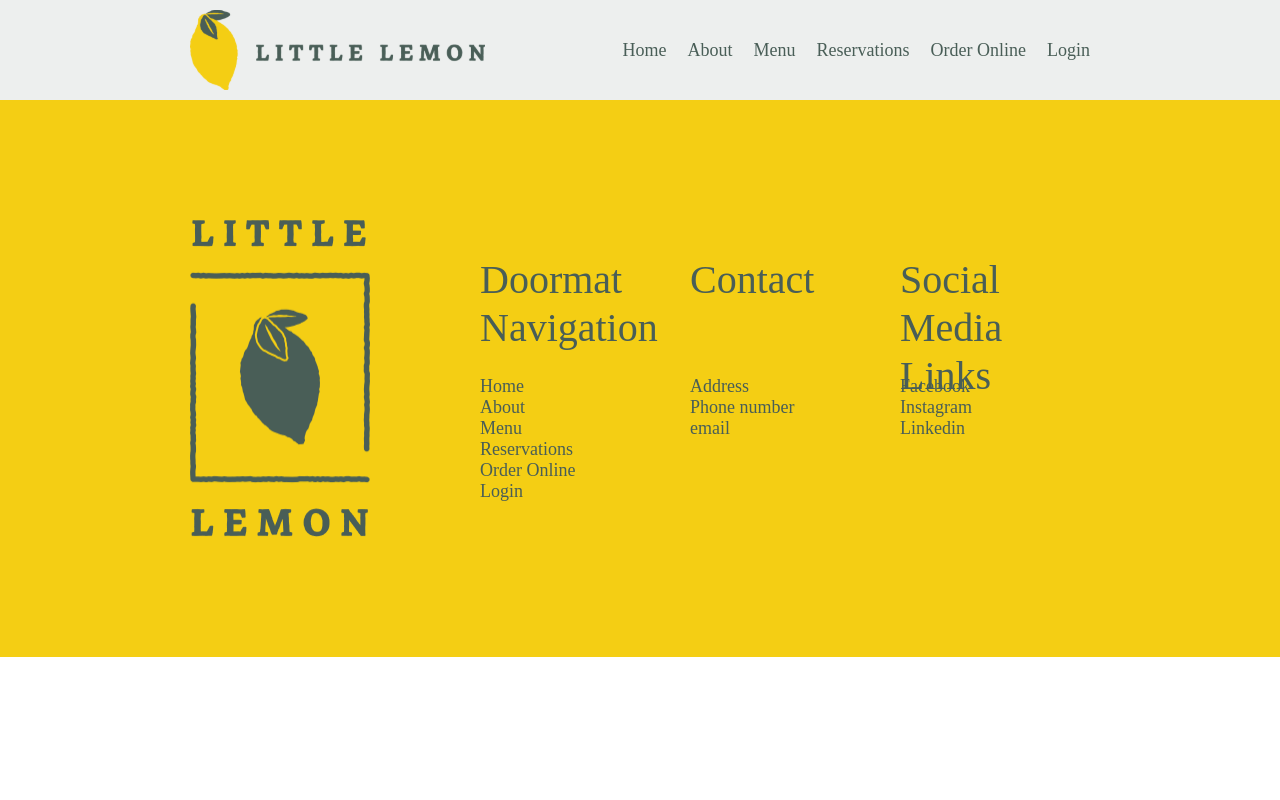
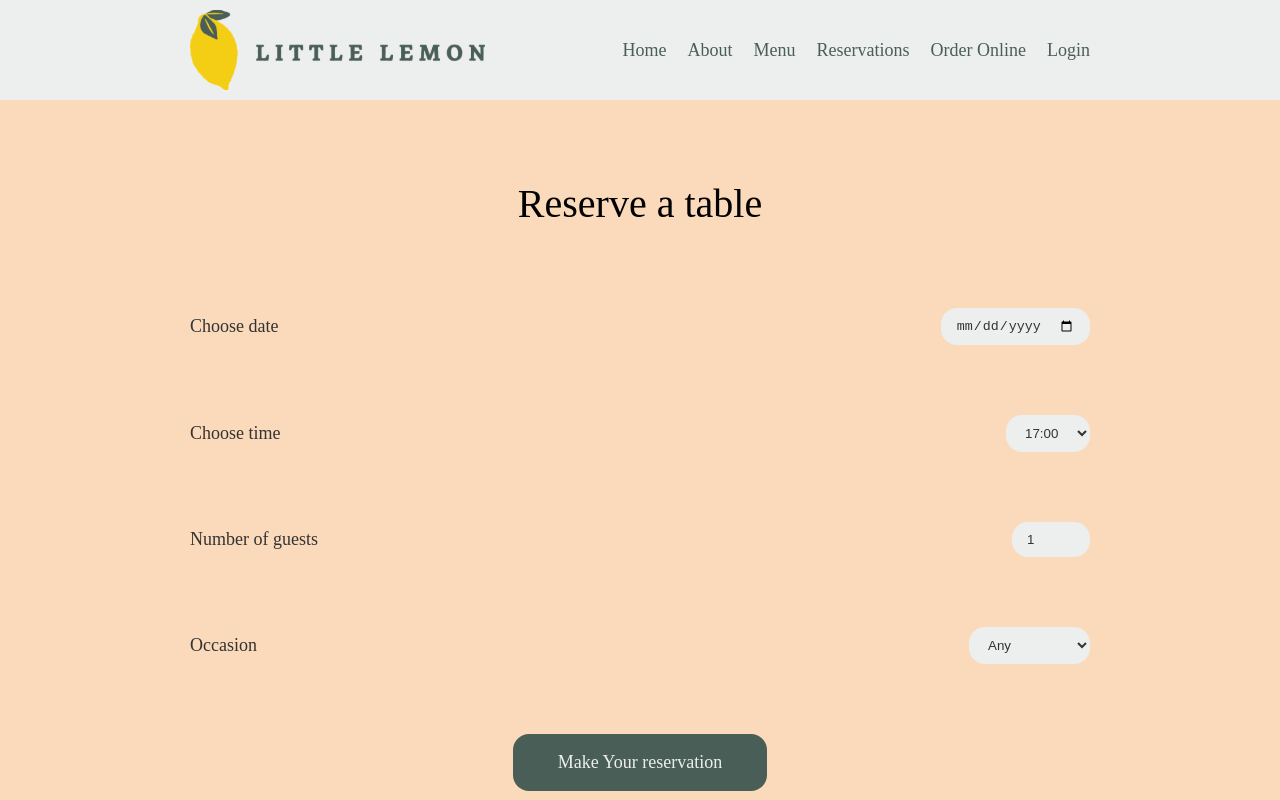
Before and after one commit to felipeinoue/meta_capstone_m1_2, a React (Create React App) app: page /bookingpage in a window 1280 px wide. Shown: the top 800 px of the page. Built offline with nearby package versions, Linux system fonts and the light colour scheme; a web font is replaced by a local one.

Commit message:
before lifting up state to use formData in the main component

```diff
--- a/public/index.html
+++ b/public/index.html
@@ -19,6 +19,7 @@
     <link rel="preconnect" href="https://fonts.gstatic.com" crossorigin>
     <link href="https://fonts.googleapis.com/css2?family=Markazi+Text:wght@400..700&display=swap" rel="stylesheet">
     <link rel="manifest" href="%PUBLIC_URL%/manifest.json" />
+    <script src="https://raw.githubusercontent.com/courseraap/capstone/main/api.js"></script>
     <!--
       Notice the use of %PUBLIC_URL% in the tags above.
       It will be replaced with the URL of the `public` folder during the build.
--- a/src/App.js
+++ b/src/App.js
@@ -3,7 +3,7 @@ import './App.css';
 import Footer from './components/Footer';
 import Header from './components/Header';
 import Homepage from './components/Homepage';
-import Bookingpage from './components/Bookingpage';
+import BookingPage from './components/Bookingpage';
 
 function App() {
   return (
@@ -11,7 +11,7 @@ function App() {
       <Header />
       <Routes>
         <Route path="/" element={<Homepage />} />
-        <Route path="/reservations" element={<Bookingpage />} />
+        <Route path="/bookingpage" element={<BookingPage />} />
       </Routes>
       <Footer />
     </>
--- /dev/null
+++ b/src/api.js
@@ -0,0 +1,27 @@
+const seededRandom = function (seed) {
+  var m = 2**35 - 31;
+  var a = 185852;
+  var s = seed % m;
+  return function () {
+      return (s = s * a % m) / m;
+  };
+}
+
+export const fetchAPI = function(date) {
+  let result = [];
+  let random = seededRandom(date.getDate());
+
+  for(let i = 17; i <= 23; i++) {
+      if(random() < 0.5) {
+          result.push(i + ':00');
+      }
+      if(random() < 0.5) {
+          result.push(i + ':30');
+      }
+  }
+  return result;
+};
+
+export const submitAPI = function(formData) {
+  return true;
+};
--- /dev/null
+++ b/src/components/BookingForm.js
@@ -0,0 +1,75 @@
+// import './App.css';
+
+import { useState } from "react";
+
+
+function BookingForm({
+  availableTimes,
+  updateTimes,
+  // formFields,
+}) {
+  const [date, setDate] = useState("")
+  const [time, setTime] = useState("")
+  const [guests, setGuests] = useState(1)
+  const [occasion, setOccasion] = useState("Any")
+
+  const handleDateChange = (e) => {
+    const selectedDate = e.target.value
+    setDate(selectedDate)
+    updateTimes(new Date(selectedDate))
+  }
+
+  return (
+    <form className="BookingForm">
+      <div className="section">
+        <label className="lead-text" htmlFor="res-date">Choose date</label>
+        <input
+          type="date"
+          id="res-date"
+          value={date}
+          onChange={ (e) => handleDateChange(e) }
+        />
+      </div>
+      <div className="section">
+        <label className="lead-text" htmlFor="res-time">Choose time</label>
+        <select id="res-time "
+          value={time}
+          onChange={ (e) => setTime(e.target.value) }
+        >
+          {
+            availableTimes.map( availableTime =>
+              <option key={availableTime} >{availableTime}</option>
+             )
+          }
+        </select>
+      </div>
+      <div className="section">
+        <label className="lead-text" htmlFor="guests">Number of guests</label>
+        <input
+          type="number"
+          placeholder="1"
+          min="1"
+          max="10"
+          id="guests"
+          value={guests}
+          onChange={ (e) => setGuests(e.target.value) }
+        />
+      </div>
+      <div className="section">
+        <label className="lead-text" htmlFor="occasion">Occasion</label>
+        <select
+          id="occasion"
+          value={occasion}
+          onChange={ (e) => setOccasion(e.target.value) }
+        >
+            <option>Any</option>
+            <option>Birthday</option>
+            <option>Anniversary</option>
+        </select>
+      </div>
+      <input className="lead-text" type="submit" value="Make Your reservation" />
+    </form>
+  );
+}
+
+export default BookingForm;
--- a/src/components/Bookingpage.js
+++ b/src/components/Bookingpage.js
@@ -1,14 +1,50 @@
 // import './App.css';
 
-import Reserve from "./Reserve";
+import { useEffect, useReducer, useState } from "react";
+import BookingForm from "./BookingForm";
+import { fetchAPI } from "../api";
+
+function BookingPage() {
+  // const [formFields, setFormFields] = useState({
+  //   date: "",
+  //   time: "",
+  //   guests: 1,
+  //   occasion: "Any",
+  // })
+
+  const updateTimes = (state, selectedDate) => {
+    return fetchAPI( selectedDate )
+  }
+
+  const initializeTimes = () => {
+    // returns available times for today's date
+    return fetchAPI( new Date() )
+  }
+
+  const [availableTimes, dispatch] = useReducer(updateTimes, initializeTimes())
+
+  useEffect(() => {
+    const a = new Date()
+    console.log(a)
+    return () => {
+      // second
+    }
+  }, [])
 
 
-function Bookingpage() {
   return (
-    <main>
-      <Reserve />
+    <main className="BookingPage">
+      <div className="cont">
+        <h2 className="sub-title">Reserve a table</h2>
+        <BookingForm
+          availableTimes = {availableTimes}
+          updateTimes = {dispatch}
+          // fields = {formFields}
+          // setFields = {setFormFields}
+        />
+      </div>
     </main>
   );
 }
 
-export default Bookingpage;
+export default BookingPage;
--- a/src/components/Hero.js
+++ b/src/components/Hero.js
@@ -18,7 +18,7 @@ function Hero() {
             <h2 className="sub-title" >Chicago</h2>
           </div>
           <p className="lead-text">{description}</p>
-          <Button onClick={ () => navigate("/reservations") }>Reserve a table</Button>
+          <Button onClick={ () => navigate("/bookingpage") }>Reserve a table</Button>
         </div>
         <img src={hero} alt="hero" />
       </div>
--- a/src/components/Nav.js
+++ b/src/components/Nav.js
@@ -18,7 +18,7 @@ function Nav() {
     },
     {
       name: "Reservations",
-      href: "/reservations"
+      href: "/bookingpage"
     },
     {
       name: "Order Online",
--- a/src/components/Reserve.js
+++ /dev/null
@@ -1,72 +0,0 @@
-// import './App.css';
-
-import { useState } from "react";
-
-
-function Reserve() {
-  const [date, setDate] = useState("")
-  const [time, setTime] = useState("17:00")
-  const [guests, setGuests] = useState(1)
-  const [occasion, setOccasion] = useState("Any")
-
-
-  return (
-    <section className="reserve">
-      <div className="cont">
-        <h2 className="sub-title">Reserve a table</h2>
-        <form>
-          <div className="section">
-            <label className="lead-text" htmlFor="res-date">Choose date</label>
-            <input
-              type="date"
-              id="res-date"
-              value={date}
-              onChange={ (e) => setDate(e.target.value) }
-            />
-          </div>
-          <div className="section">
-            <label className="lead-text" htmlFor="res-time">Choose time</label>
-            <select id="res-time "
-              value={time}
-              onChange={ (e) => setTime(e.target.value) }
-            >
-              <option>17:00</option>
-              <option>18:00</option>
-              <option>19:00</option>
-              <option>20:00</option>
-              <option>21:00</option>
-              <option>22:00</option>
-            </select>
-          </div>
-          <div className="section">
-            <label className="lead-text" htmlFor="guests">Number of guests</label>
-            <input
-              type="number"
-              placeholder="1"
-              min="1"
-              max="10"
-              id="guests"
-              value={guests}
-              onChange={ (e) => setGuests(e.target.value) }
-            />
-          </div>
-          <div className="section">
-            <label className="lead-text" htmlFor="occasion">Occasion</label>
-            <select
-              id="occasion"
-              value={occasion}
-              onChange={ (e) => setOccasion(e.target.value) }
-            >
-                <option>Any</option>
-                <option>Birthday</option>
-                <option>Anniversary</option>
-            </select>
-          </div>
-          <input className="lead-text" type="submit" value="Make Your reservation" />
-        </form>
-      </div>
-    </section>
-  );
-}
-
-export default Reserve;
--- a/src/index.css
+++ b/src/index.css
@@ -364,9 +364,9 @@ footer .menus {
   gap: 10px;
 }
 
-/* Reserve */
+/* BookingPage */
 
-.reserve {
+.BookingPage {
   display: flex;
   flex-direction: column;
   align-items: center;
@@ -376,7 +376,7 @@ footer .menus {
   background-color: var(--color-secondary-rose);
 }
 
-.reserve .cont {
+.BookingPage .cont {
   display: flex;
   flex-direction: column;
   align-items: center;
@@ -385,20 +385,22 @@ footer .menus {
   width: 900px;
 }
 
-.reserve form {
+/* BookingForm */
+
+.BookingForm {
   display: flex;
   flex-direction: column;
   align-items: center;
   padding: 0px;
-  gap: 40px;
+  gap: 70px;
   width: 100%;
 }
 
-.reserve form * {
+.BookingForm * {
   color: var(--color-highlight-black);
 }
 
-.reserve form .section {
+.BookingForm .section {
   display: flex;
   flex-direction: row;
   justify-content: space-between;
@@ -407,7 +409,7 @@ footer .menus {
   width: 100%;
 }
 
-.reserve input, select, option {
+.BookingForm input, select, option {
   display: flex;
   flex-direction: row;
   justify-content: center;
@@ -419,7 +421,7 @@ footer .menus {
   border: none;
 }
 
-input[type="submit"] {
+.BookingForm input[type="submit"] {
   display: flex;
   flex-direction: row;
   justify-content: center;
@@ -433,7 +435,7 @@ input[type="submit"] {
   cursor: pointer;
 }
 
-input[type="submit"]:hover {
+.BookingForm input[type="submit"]:hover {
   background-color: var(--color-highlight-black);
   color: var(--color-primary-yellow);
 }
```
Also changed, not shown: 1 other file (tests, documents, lock files or other folders).
